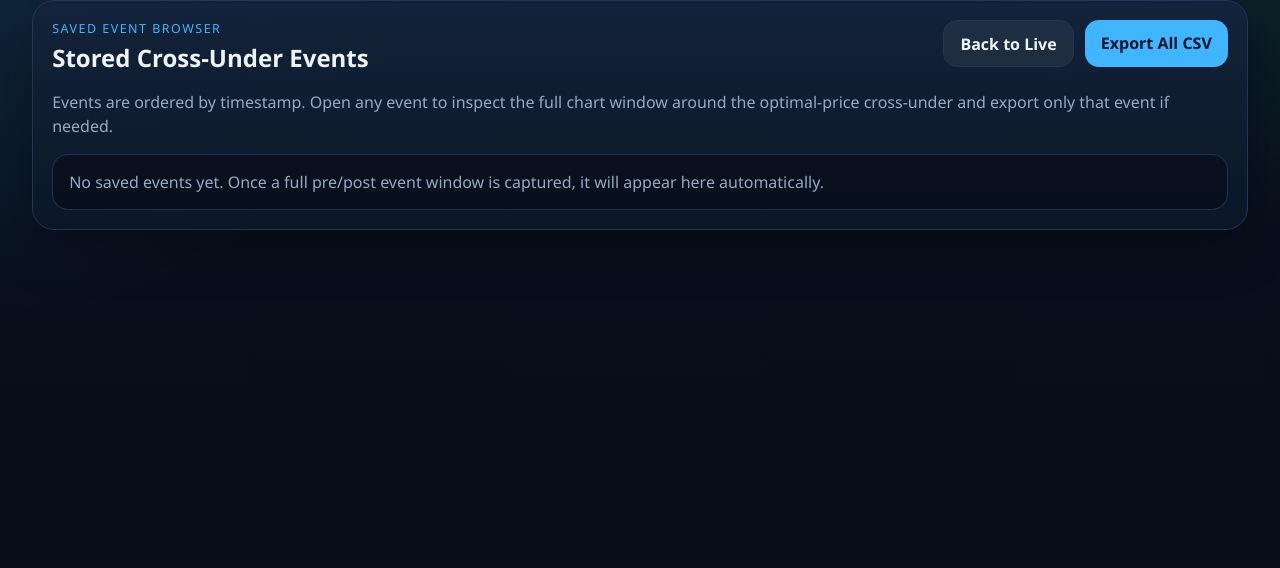
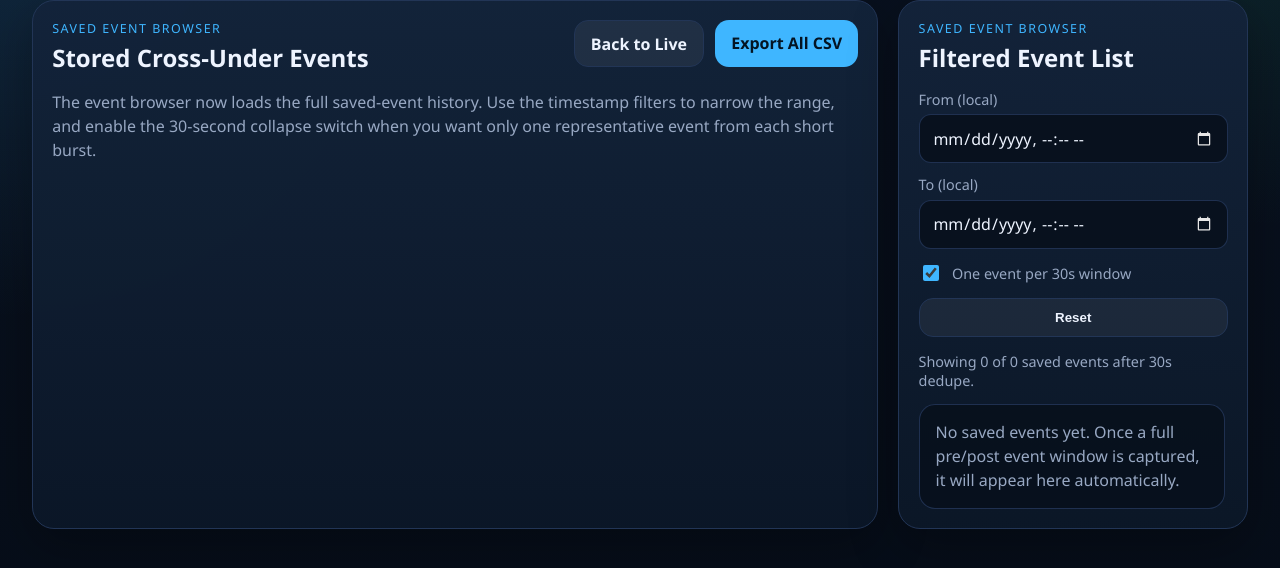
Before and after one commit to protomax-svg/microprice-advanced-app, a FastAPI app: page /events in a window 1280 px wide. Shown: the part 103-671 px from the top of the page. Run offline with FastAPI, Linux system fonts and the light colour scheme; data that the repository does not hold is empty.

Commit message:
UI fix, saving data optimization

```diff
--- a/app/config.py
+++ b/app/config.py
@@ -14,7 +14,7 @@ class Settings:
         self.max_points = int(os.getenv("MAX_POINTS", "600"))
         self.price_display_decimals = int(os.getenv("PRICE_DISPLAY_DECIMALS", "8"))
         self.snapshot_interval_seconds = float(os.getenv("SNAPSHOT_INTERVAL_SECONDS", "0.1"))
-        self.event_window_seconds = int(os.getenv("EVENT_WINDOW_SECONDS", str(3 * 60)))
+        self.event_window_seconds = int(os.getenv("EVENT_WINDOW_SECONDS", str(1 * 60)))
         self.market_data_only_endpoint = (
             os.getenv("BINANCE_MARKET_DATA_ONLY", "0").strip().lower() in {"1", "true", "yes", "on"}
         )
--- a/app/events.py
+++ b/app/events.py
@@ -171,14 +171,16 @@ class EventStore:
             event.updated_at_utc = utc_now_iso()
             return len(snapshots)
 
-    def list_saved_events(self, limit: int = 250) -> list[dict[str, object]]:
+    def list_saved_events(self, limit: int | None = 250) -> list[dict[str, object]]:
         with session_scope() as session:
-            events = session.scalars(
+            query = (
                 select(Event)
                 .where(Event.status == "saved")
                 .order_by(Event.event_ts.desc())
-                .limit(limit)
-            ).all()
+            )
+            if limit is not None:
+                query = query.limit(limit)
+            events = session.scalars(query).all()
             return [self._serialize_event_summary(event) for event in events]
 
     def get_event_payload(self, event_id: int) -> dict[str, object] | None:
@@ -272,6 +274,7 @@ class EventStore:
             "id": event.id,
             "symbol": event.symbol,
             "event_time_utc": event.event_time_utc,
+            "event_ts": event.event_ts,
             "snapshot_count": event.snapshot_count,
             "status": event.status,
         }
--- a/app/static/app.js
+++ b/app/static/app.js
@@ -28,6 +28,16 @@ function escapeHtml(value) {
         .replaceAll(">", "&gt;")
         .replaceAll('"', "&quot;")
         .replaceAll("'", "&#39;");
+}
+
+function parseEventTimestamp(event) {
+    const numericTs = Number(event.event_ts);
+    if (Number.isFinite(numericTs)) {
+        return numericTs * 1000;
+    }
+
+    const parsedTs = Date.parse(event.event_time_utc || "");
+    return Number.isFinite(parsedTs) ? parsedTs : NaN;
 }
 
 function setConnectionStatus(status, detail) {
@@ -272,19 +282,116 @@ function renderEventsList(container, events, activeEventId) {
     }).join("");
 }
 
+function applyEventFilters(events, browser) {
+    const fromInput = browser.querySelector("[data-filter-from]");
+    const toInput = browser.querySelector("[data-filter-to]");
+    const dedupeInput = browser.querySelector("[data-filter-dedupe]");
+
+    const fromValue = fromInput?.value ? new Date(fromInput.value).getTime() : NaN;
+    const toValue = toInput?.value ? new Date(toInput.value).getTime() : NaN;
+    const shouldDedupe = Boolean(dedupeInput?.checked);
+
+    const rangeFiltered = events.filter((event) => {
+        const eventMs = parseEventTimestamp(event);
+        if (!Number.isFinite(eventMs)) {
+            return false;
+        }
+        if (Number.isFinite(fromValue) && eventMs < fromValue) {
+            return false;
+        }
+        if (Number.isFinite(toValue) && eventMs > toValue) {
+            return false;
+        }
+        return true;
+    });
+
+    if (!shouldDedupe) {
+        return rangeFiltered;
+    }
+
+    const dedupedEvents = [];
+    let lastKeptMs = NaN;
+    rangeFiltered.forEach((event) => {
+        const eventMs = parseEventTimestamp(event);
+        if (!Number.isFinite(lastKeptMs) || Math.abs(lastKeptMs - eventMs) > 30000) {
+            dedupedEvents.push(event);
+            lastKeptMs = eventMs;
+        }
+    });
+    return dedupedEvents;
+}
+
+function updateEventBrowser(browser, events) {
+    const container = browser.querySelector("[data-events-list]");
+    if (!container) {
+        return;
+    }
+
+    const filteredEvents = applyEventFilters(events, browser);
+    renderEventsList(container, filteredEvents, container.dataset.activeEventId || "");
+
+    const summary = browser.querySelector("[data-events-summary]");
+    if (summary) {
+        const dedupeEnabled = browser.querySelector("[data-filter-dedupe]")?.checked;
+        const suffix = dedupeEnabled ? " after 30s dedupe" : "";
+        summary.textContent = `Showing ${filteredEvents.length} of ${events.length} saved events${suffix}.`;
+    }
+}
+
+function initializeEventBrowsers() {
+    const browsers = [...document.querySelectorAll("[data-events-browser]")];
+    if (!browsers.length) {
+        return [];
+    }
+
+    browsers.forEach((browser) => {
+        browser.querySelectorAll("[data-filter-from], [data-filter-to], [data-filter-dedupe]").forEach((control) => {
+            control.addEventListener("input", () => {
+                updateEventBrowser(browser, browser._events || []);
+            });
+            control.addEventListener("change", () => {
+                updateEventBrowser(browser, browser._events || []);
+            });
+        });
+
+        const resetButton = browser.querySelector("[data-filter-reset]");
+        if (resetButton) {
+            resetButton.addEventListener("click", () => {
+                const fromInput = browser.querySelector("[data-filter-from]");
+                const toInput = browser.querySelector("[data-filter-to]");
+                const dedupeInput = browser.querySelector("[data-filter-dedupe]");
+                if (fromInput) {
+                    fromInput.value = "";
+                }
+                if (toInput) {
+                    toInput.value = "";
+                }
+                if (dedupeInput) {
+                    dedupeInput.checked = true;
+                }
+                updateEventBrowser(browser, browser._events || []);
+            });
+        }
+    });
+
+    return browsers;
+}
+
+const eventBrowsers = initializeEventBrowsers();
+
 async function refreshEventLists() {
-    const containers = [...document.querySelectorAll("[data-events-list]")];
-    if (!containers.length) {
+    if (!eventBrowsers.length) {
         return;
     }
 
     try {
-        const response = await fetch("/api/events?limit=250", { cache: "no-store" });
+        const response = await fetch("/api/events", { cache: "no-store" });
         const payload = await response.json();
         const events = payload.events || [];
 
-        containers.forEach((container) => {
-            renderEventsList(container, events, container.dataset.activeEventId || "");
+        eventBrowsers.forEach((browser) => {
+            browser._events = events;
+            updateEventBrowser(browser, events);
         });
     } catch (error) {
         console.error("Failed to refresh saved events list", error);
@@ -293,13 +400,13 @@ async function refreshEventLists() {
 
 function applyInitialEvents() {
     const initialEvents = readJsonScript("initial-events-data");
-    const containers = [...document.querySelectorAll("[data-events-list]")];
-    if (!initialEvents || !containers.length) {
+    if (!initialEvents || !eventBrowsers.length) {
         return;
     }
 
-    containers.forEach((container) => {
-        renderEventsList(container, initialEvents.events || [], container.dataset.activeEventId || "");
+    eventBrowsers.forEach((browser) => {
+        browser._events = initialEvents.events || [];
+        updateEventBrowser(browser, browser._events);
     });
 }
 
--- a/app/static/styles.css
+++ b/app/static/styles.css
@@ -132,6 +132,10 @@ a {
     padding: 1.2rem;
 }
 
+.sidebar-panel {
+    min-height: 0;
+}
+
 .panel-header {
     display: flex;
     justify-content: space-between;
@@ -224,8 +228,85 @@ a {
     gap: 0.75rem;
 }
 
-.large-list {
-    grid-template-columns: repeat(auto-fit, minmax(260px, 1fr));
+.event-browser {
+    display: grid;
+    gap: 0.9rem;
+    min-height: 0;
+}
+
+.event-browser-controls {
+    display: grid;
+    gap: 0.75rem;
+}
+
+.filter-field {
+    display: grid;
+    gap: 0.35rem;
+}
+
+.filter-field span,
+.filter-toggle span,
+.event-browser-summary {
+    color: var(--muted);
+    font-size: 0.9rem;
+}
+
+.filter-field input {
+    width: 100%;
+    padding: 0.72rem 0.8rem;
+    border-radius: 12px;
+    border: 1px solid rgba(34, 53, 86, 0.9);
+    background: rgba(8, 17, 29, 0.92);
+    color: var(--text);
+    font: inherit;
+}
+
+.filter-field input::-webkit-calendar-picker-indicator {
+    filter: invert(0.9);
+}
+
+.filter-toggle {
+    display: flex;
+    align-items: center;
+    gap: 0.65rem;
+    padding: 0.1rem 0;
+}
+
+.filter-toggle input {
+    inline-size: 1rem;
+    block-size: 1rem;
+    accent-color: var(--accent);
+}
+
+.filter-reset {
+    justify-content: center;
+}
+
+.event-browser-summary {
+    margin: 0;
+    min-height: 1.25rem;
+}
+
+.scrollable-list {
+    max-height: calc(100vh - 18rem);
+    overflow-y: auto;
+    padding-right: 0.2rem;
+}
+
+.scrollable-list::-webkit-scrollbar {
+    width: 10px;
+}
+
+.scrollable-list::-webkit-scrollbar-thumb {
+    background: rgba(63, 182, 255, 0.28);
+    border-radius: 999px;
+    border: 2px solid transparent;
+    background-clip: padding-box;
+}
+
+.scrollable-list::-webkit-scrollbar-track {
+    background: rgba(8, 17, 29, 0.28);
+    border-radius: 999px;
 }
 
 .event-row,
@@ -281,6 +362,10 @@ a {
     .compact-grid {
         grid-template-columns: repeat(2, minmax(0, 1fr));
     }
+
+    .scrollable-list {
+        max-height: 28rem;
+    }
 }
 
 @media (max-width: 720px) {
@@ -314,4 +399,8 @@ a {
     .tall-chart {
         min-height: 560px;
     }
+
+    .scrollable-list {
+        max-height: 22rem;
+    }
 }
--- a/app/templates/events.html
+++ b/app/templates/events.html
@@ -1,7 +1,8 @@
 {% extends "base.html" %}
 
 {% block content %}
-<section class="panel panel-main">
+<section class="layout-two-column">
+    <div class="panel panel-main">
         <div class="panel-header">
             <div>
                 <p class="eyebrow">Saved Event Browser</p>
@@ -14,11 +15,39 @@
         </div>
 
         <p class="panel-copy">
-        Events are ordered by timestamp. Open any event to inspect the full chart window around the
-        optimal-price cross-under and export only that event if needed.
+            The event browser now loads the full saved-event history. Use the timestamp filters to narrow the
+            range, and enable the 30-second collapse switch when you want only one representative event from
+            each short burst.
         </p>
+    </div>
 
-    <div id="saved-events-page-list" class="event-list large-list" data-events-list></div>
+    <aside class="panel sidebar-panel">
+        <div class="panel-header">
+            <div>
+                <p class="eyebrow">Saved Event Browser</p>
+                <h2>Filtered Event List</h2>
+            </div>
+        </div>
+        <div class="event-browser" data-events-browser>
+            <div class="event-browser-controls">
+                <label class="filter-field">
+                    <span>From (local)</span>
+                    <input type="datetime-local" data-filter-from>
+                </label>
+                <label class="filter-field">
+                    <span>To (local)</span>
+                    <input type="datetime-local" data-filter-to>
+                </label>
+                <label class="filter-toggle">
+                    <input type="checkbox" data-filter-dedupe checked>
+                    <span>One event per 30s window</span>
+                </label>
+                <button type="button" class="button-link secondary filter-reset" data-filter-reset>Reset</button>
+            </div>
+            <p class="event-browser-summary" data-events-summary></p>
+            <div id="saved-events-page-list" class="event-list scrollable-list" data-events-list></div>
+        </div>
+    </aside>
 </section>
 
 <script id="initial-events-data" type="application/json">{{ events_json | safe }}</script>
```
Also changed, not shown: app/api.py (+5 -5 lines), app/templates/dashboard.html (+20 -2 lines), app/templates/event_detail.html (+24 -6 lines). Lines whose indentation alone changed are shown as unchanged.
